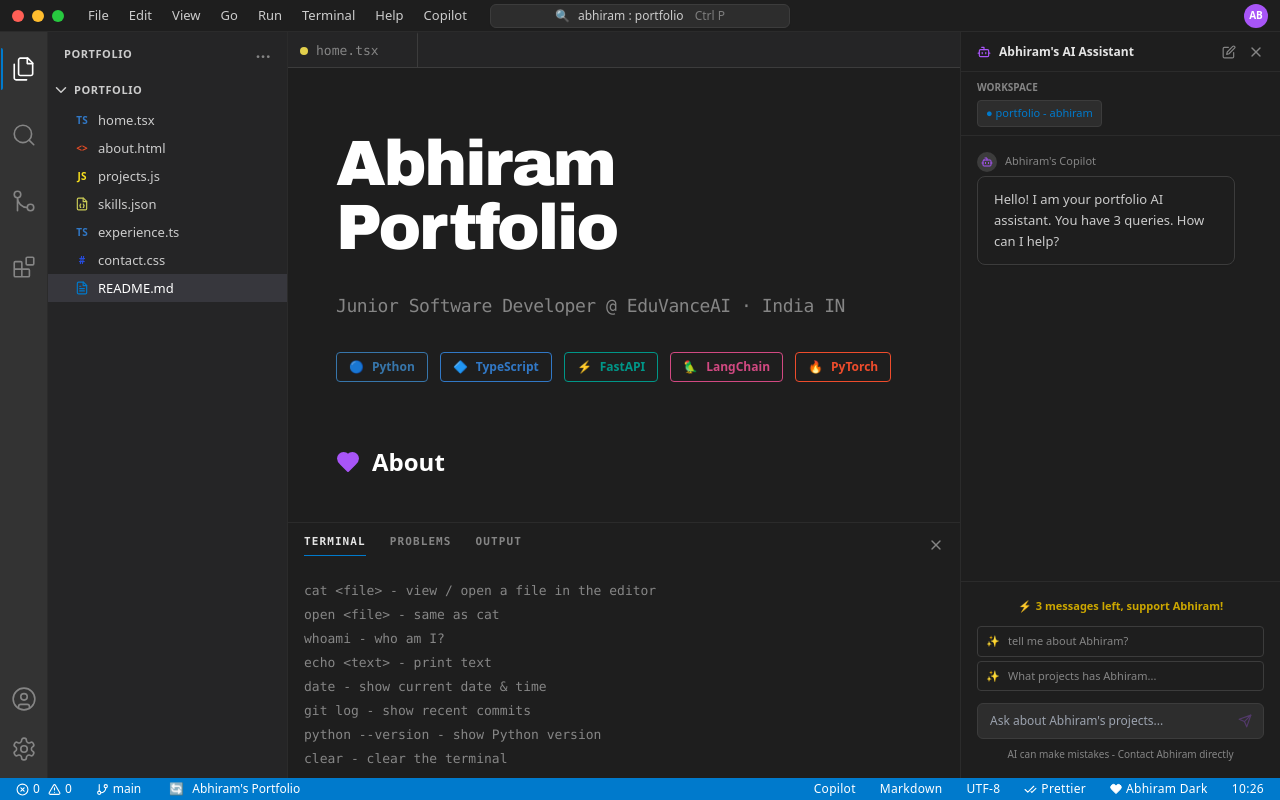
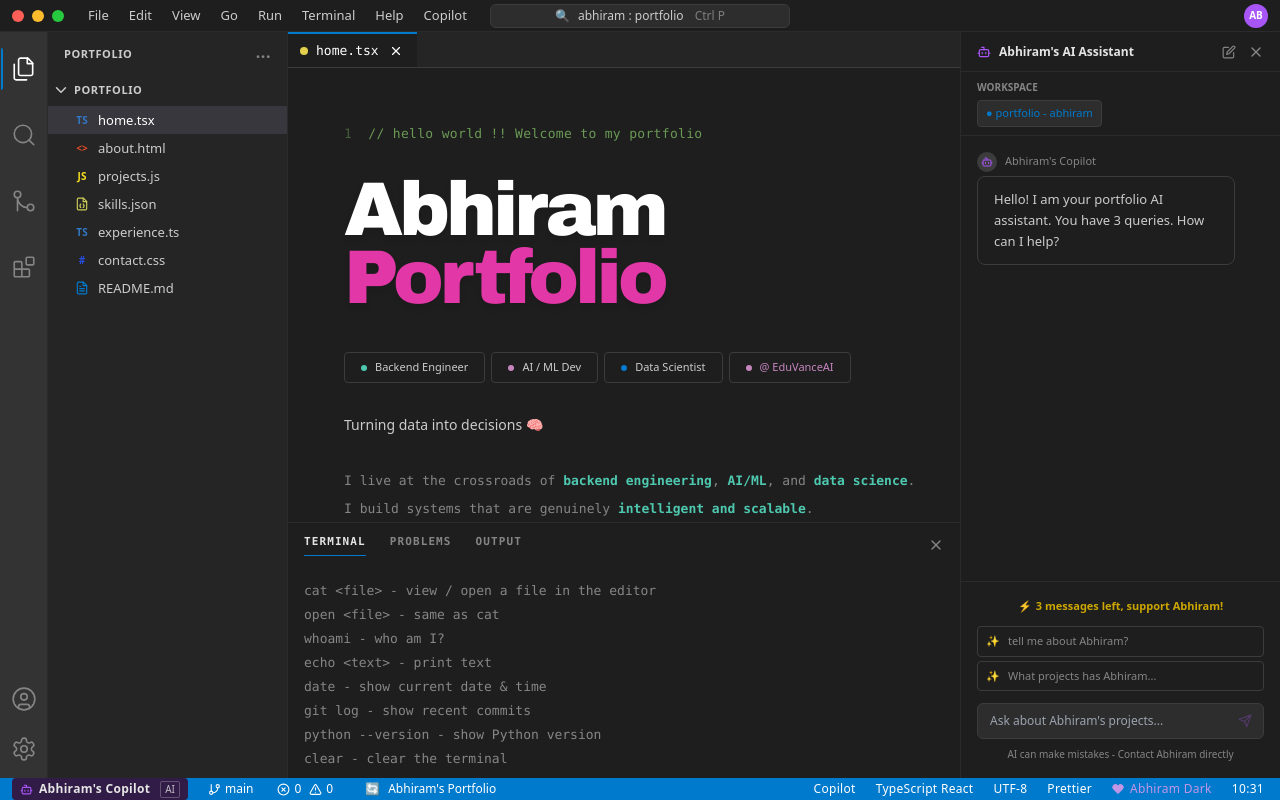
Before and after one commit to AbhiramNU/Portfolio, a React (Vite) app: page / in a window 1280 px wide. Built offline with nearby package versions, Linux system fonts and the light colour scheme.

Commit message:
feat: landing screen structure and close-button state logic

```diff
--- a/src/components/RightSidebar.jsx
+++ b/src/components/RightSidebar.jsx
@@ -1,9 +1,8 @@
 import React, { useState, useEffect, useRef } from 'react';
 import { useAssistant } from '../hooks/useAssistant';
 import { Send, Bot, User, PenSquare, X } from 'lucide-react';
-import { motion } from 'framer-motion';
 
-export default function RightSidebar() {
+export default function RightSidebar({ onClose }) {
   const { messages, sendMessage, queryCount, limitReached } = useAssistant();
   const [input, setInput] = useState('');
   const messagesEndRef = useRef(null);
@@ -20,19 +19,19 @@
   };
 
   return (
-    <div className="w-[320px] h-full bg-[#1e1e1e] border-l border-[#2b2b2b] flex flex-col shrink-0 font-sans">
-      <div className="h-[40px] px-4 flex items-center justify-between border-b border-[#2b2b2b]">
+    <div className="w-[320px] h-full bg-[#1e1e1e] border-l border-[#2b2b2b] flex flex-col shrink-0 font-sans z-10 box-border">
+      <div className="h-[40px] px-4 flex items-center justify-between border-b border-[#2b2b2b] shrink-0">
         <div className="flex items-center text-[#e5e5e5] text-[12px] font-semibold">
           <Bot size={14} className="mr-2 text-[#a855f7]" />
           Abhiram's AI Assistant
         </div>
         <div className="flex items-center space-x-3 text-[#858585]">
           <PenSquare size={14} className="cursor-pointer hover:text-white" />
-          <X size={16} className="cursor-pointer hover:text-white" />
+          <X size={16} className="cursor-pointer hover:text-white" onClick={onClose} />
         </div>
       </div>
 
-      <div className="px-4 py-2 border-b border-[#2b2b2b]">
+      <div className="px-4 py-2 border-b border-[#2b2b2b] shrink-0">
          <div className="text-[10px] text-[#858585] mb-1 font-bold">WORKSPACE</div>
          <div className="bg-[#2d2d2d] border border-[#3c3c3c] rounded px-2 py-1 text-[11px] text-[#007acc] inline-block">
             ● portfolio - abhiram
@@ -60,7 +59,7 @@
         <div ref={messagesEndRef} />
       </div>
 
-      <div className="p-4 border-t border-[#2b2b2b] bg-[#1e1e1e]">
+      <div className="p-4 border-t border-[#2b2b2b] bg-[#1e1e1e] shrink-0">
         <div className="flex items-center justify-center text-[11px] text-[#cca700] mb-3 font-semibold space-x-1">
            <span className="text-[#cca700]">⚡</span>
            <span>{3 - queryCount} message{3 - queryCount !== 1 ? 's' : ''} left, support Abhiram!</span>
--- a/src/components/StatusBar.jsx
+++ b/src/components/StatusBar.jsx
@@ -1,38 +1,46 @@
-import React from 'react';
+import React, { useState } from 'react';
 import { useTabs } from '../hooks/useTabs';
-import { GitBranch, XCircle, AlertTriangle, CheckCheck } from 'lucide-react';
+import { GitBranch, XCircle, AlertTriangle, CheckCheck, Bot } from 'lucide-react';
 
-export default function StatusBar() {
+export default function StatusBar({ toggleAssistant, isAssistantOpen }) {
   const { activeTab } = useTabs();
 
   return (
-    <div className="h-[22px] w-full bg-[#007acc] text-[#ffffff] flex items-center justify-between px-3 text-[12px] select-none shrink-0 font-sans cursor-pointer z-50">
-      <div className="flex items-center gap-4 h-full">
-        <div className="flex items-center gap-1 hover:bg-white/20 px-1 py-0.5 rounded transition-colors">
-          <XCircle size={13} /> 0 <AlertTriangle size={13} className="ml-1" /> 0
+    <div className="h-[22px] w-full bg-[#007acc] text-[#ffffff] flex items-center justify-between px-3 text-[12px] select-none shrink-0 font-sans z-50">
+      <div className="flex items-center gap-2 h-full">
+        {/* Assistant Toggle Button */}
+        <div
+          onClick={toggleAssistant}
+          className={`flex items-center gap-1.5 px-2 py-0.5 rounded cursor-pointer transition-colors ${isAssistantOpen ? 'bg-[#311c47] text-[#e5e5e5]' : 'hover:bg-white/20'}`}
+        >
+          <Bot size={13} className={isAssistantOpen ? 'text-[#a855f7]' : 'text-[#ffffff]'} />
+          <span className="font-semibold tracking-wide">Abhiram's Copilot</span>
+          <span className="text-[10px] opacity-80 border border-white/30 px-1 rounded-sm ml-1">AI</span>
         </div>
-        <div className="flex items-center gap-[4px] hover:bg-white/20 px-1 py-0.5 rounded transition-colors">
+
+        <div className="flex items-center gap-1 hover:bg-white/20 px-1 py-0.5 rounded cursor-pointer transition-colors ml-2">
           <GitBranch size={13} />
           <span>main</span>
         </div>
-        <div className="flex items-center gap-1 hover:bg-white/20 px-1 py-0.5 rounded transition-colors">
+
+        <div className="flex items-center gap-1 hover:bg-white/20 px-1 py-0.5 rounded cursor-pointer transition-colors ml-2">
+          <XCircle size={13} /> 0 <AlertTriangle size={13} className="ml-1" /> 0
+        </div>
+        <div className="flex items-center gap-1 hover:bg-white/20 px-1 py-0.5 rounded cursor-pointer transition-colors ml-3 font-medium">
           <span className="mx-1">🔄</span> Abhiram's Portfolio
         </div>
       </div>
 
       <div className="flex items-center gap-4 h-full">
-        <div className="hidden md:flex items-center gap-4">
-          <span className="hover:bg-white/20 px-1 py-0.5 rounded transition-colors tracking-wide">Copilot</span>
-          <span className="hover:bg-white/20 px-1 py-0.5 rounded transition-colors tracking-wide">Markdown</span>
-          <span className="hover:bg-white/20 px-1 py-0.5 rounded transition-colors tracking-wide">UTF-8</span>
-          <div className="flex items-center gap-[4px] hover:bg-white/20 px-1 py-0.5 rounded transition-colors">
-            <CheckCheck size={13} />
-            <span className="tracking-wide">Prettier</span>
-          </div>
-          <span className="hover:bg-white/20 px-1 py-0.5 rounded transition-colors tracking-wide font-medium flex items-center">
-            <Heart fill="#fff" size={12} className="mr-1" /> Abhiram Dark
+        <div className="hidden md:flex items-center gap-3">
+          <span className="hover:bg-white/20 px-1 py-0.5 rounded cursor-pointer transition-colors tracking-wide">Copilot</span>
+          <span className="hover:bg-white/20 px-1 py-0.5 rounded cursor-pointer transition-colors tracking-wide">TypeScript React</span>
+          <span className="hover:bg-white/20 px-1 py-0.5 rounded cursor-pointer transition-colors tracking-wide">UTF-8</span>
+          <span className="hover:bg-white/20 px-1 py-0.5 rounded cursor-pointer transition-colors tracking-wide">Prettier</span>
+          <span className="hover:bg-white/20 px-1 py-0.5 rounded cursor-pointer transition-colors tracking-wide font-medium flex items-center text-[#c296e6]">
+            <Heart fill="#c296e6" size={12} className="mr-1.5" /> Abhiram Dark
           </span>
-          <span className="hover:bg-white/20 px-1 py-0.5 rounded transition-colors tracking-wide">10:26</span>
+          <span className="hover:bg-white/20 px-1 py-0.5 rounded cursor-pointer transition-colors tracking-wide">10:31</span>
         </div>
       </div>
     </div>
--- a/src/components/Terminal.jsx
+++ b/src/components/Terminal.jsx
@@ -1,12 +1,12 @@
 import React, { useState } from 'react';
 import { X } from 'lucide-react';
 
-export default function Terminal() {
+export default function Terminal({ onClose }) {
   const [activeTab, setActiveTab] = useState('TERMINAL');
 
   return (
-    <div className="h-64 w-full bg-[#1e1e1e] border-t border-[#2b2b2b] flex flex-col font-mono text-[13px] shrink-0 z-10">
-      <div className="flex justify-between items-center px-4 h-9 mt-1">
+    <div className="h-64 w-full bg-[#1e1e1e] border-t border-[#2b2b2b] flex flex-col font-mono text-[13px] shrink-0 z-10 box-border">
+      <div className="flex justify-between items-center px-4 h-9 mt-1 shrink-0">
         <div className="flex space-x-6 uppercase text-[11px] tracking-widest font-semibold flex-1">
           {['TERMINAL', 'PROBLEMS', 'OUTPUT'].map(tab => (
             <span
@@ -18,7 +18,7 @@
             </span>
           ))}
         </div>
-        <X size={16} className="text-[#858585] cursor-pointer hover:text-white" />
+        <X size={16} className="text-[#858585] cursor-pointer hover:text-white" onClick={onClose} />
       </div>
       <div className="flex-1 p-4 overflow-auto custom-scrollbar text-[#cccccc]">
         {activeTab === 'TERMINAL' && (
--- a/src/editor/FileRouter.jsx
+++ b/src/editor/FileRouter.jsx
@@ -1,10 +1,14 @@
 import React from 'react';
 import CodeViewer from './CodeViewer';
 import MarkdownPreview from './MarkdownPreview';
+import HomePreview from './HomePreview';
 
 export default function FileRouter({ content, type, name }) {
   if (name === 'README.md') {
     return <MarkdownPreview />;
   }
+  if (name === 'home.tsx') {
+    return <HomePreview />;
+  }
   return <CodeViewer content={content} type={type} />;
 }
--- /dev/null
+++ b/src/editor/HomePreview.jsx
@@ -0,0 +1,92 @@
+import React from 'react';
+import { Terminal, User, Mail, Github, Linkedin, Monitor, Database, Infinity, ArrowUp, Briefcase, Link as LinkIcon, Instagram, Youtube } from 'lucide-react';
+
+export default function HomePreview() {
+  return (
+    <div className="flex-1 w-full h-full bg-[#1e1e1e] overflow-y-auto text-[#d4d4d4] font-mono p-10 custom-scrollbar">
+      <div className="max-w-4xl mx-auto pl-4">
+        <p className="text-[#6a9955] mb-8 mt-4 text-[13px] tracking-wide">
+          <span className="opacity-50 mr-2">1</span> // hello world !! Welcome to my portfolio
+        </p>
+
+        <h1 className="text-[76px] leading-[0.9] font-black tracking-tighter" style={{ fontFamily: "'Arial Black', 'Impact', sans-serif" }}>
+          <div className="text-white drop-shadow-md">Abhiram</div>
+          <div className="text-[#e237a6] drop-shadow-md">Portfolio</div>
+        </h1>
+
+        <div className="flex flex-wrap gap-[6px] mt-10 mb-8 text-[11px] font-sans font-medium w-max max-w-full">
+          <span className="flex items-center px-4 py-1.5 bg-[#1e1e1e] border border-[#3c3c3c] rounded text-[#cccccc]">
+             <div className="w-[6px] h-[6px] rounded-full bg-[#4ec9b0] mr-2"></div> Backend Engineer
+          </span>
+          <span className="flex items-center px-4 py-1.5 bg-[#1e1e1e] border border-[#3c3c3c] rounded text-[#cccccc]">
+             <div className="w-[6px] h-[6px] rounded-full bg-[#c586c0] mr-2"></div> AI / ML Dev
+          </span>
+          <span className="flex items-center px-4 py-1.5 bg-[#1e1e1e] border border-[#3c3c3c] rounded text-[#cccccc]">
+             <div className="w-[6px] h-[6px] rounded-full bg-[#007acc] mr-2"></div> Data Scientist
+          </span>
+          <span className="flex items-center px-4 py-1.5 bg-[#1e1e1e] border border-[#3c3c3c] rounded text-[#c586c0]">
+             <div className="w-[6px] h-[6px] rounded-full bg-[#c586c0] mr-2"></div> @ EduVanceAI
+          </span>
+        </div>
+
+        <p className="text-[#cccccc] mb-8 font-sans text-sm">Turning data into decisions 🧠</p>
+
+        <p className="text-[#858585] mb-12 font-mono text-[13px] leading-7 max-w-[650px]">
+          I live at the crossroads of <span className="text-[#4ec9b0] font-semibold">backend engineering</span>, <span className="text-[#4ec9b0] font-semibold">AI/ML</span>, and <span className="text-[#4ec9b0] font-semibold">data science</span>. I build systems that are genuinely <span className="text-[#4ec9b0] font-semibold">intelligent and scalable</span>.
+        </p>
+
+        <div className="flex gap-4 mb-16 font-sans">
+           <button className="flex items-center px-5 py-2.5 bg-[#007acc] hover:bg-[#005a9e] text-white text-[12px] font-semibold rounded cursor-pointer transition-colors shadow-sm">
+              <span className="mr-2 px-[6px] py-[2px] bg-[#1e1e1e]/20 text-[#007acc] rounded-[2px] text-[10px] fill-current">
+                <svg width="10" height="10" viewBox="0 0 24 24" fill="none" stroke="white" strokeWidth="2"><rect x="3" y="3" width="18" height="18" rx="2" ry="2"></rect><circle cx="8.5" cy="8.5" r="1.5" fill="white"></circle><polyline points="21 15 16 10 5 21"></polyline></svg>
+              </span> Projects
+           </button>
+           <button className="flex items-center px-5 py-2.5 bg-[#2d2d2d] hover:bg-[#3c3c3c] border border-[#3c3c3c] text-[#cccccc] text-[12px] font-semibold rounded cursor-pointer transition-colors">
+              <User size={14} className="mr-2 text-[#a855f7]" /> About Me
+           </button>
+           <button className="flex items-center px-5 py-2.5 bg-[#2d2d2d] hover:bg-[#3c3c3c] border border-[#3c3c3c] text-[#cccccc] text-[12px] font-semibold rounded cursor-pointer transition-colors">
+              <Mail size={14} className="mr-2" /> Contact
+           </button>
+        </div>
+
+        <div className="grid grid-cols-4 bg-[#252526] border border-[#3c3c3c] rounded-lg p-8 mb-12 text-center items-center shadow-md">
+            <div className="flex flex-col items-center justify-center border-r border-[#3c3c3c]">
+               <div className="text-3xl font-black text-white mb-3 font-sans tracking-wide">3+</div>
+               <div className="text-[10px] text-[#858585] tracking-[0.2em] font-sans font-bold">YEARS</div>
+            </div>
+            <div className="flex flex-col items-center justify-center border-r border-[#3c3c3c]">
+               <div className="text-3xl font-black text-white mb-3 font-sans tracking-wide">10+</div>
+               <div className="text-[10px] text-[#858585] tracking-[0.2em] font-sans font-bold">PROJECTS</div>
+            </div>
+            <div className="flex flex-col items-center justify-center border-r border-[#3c3c3c]">
+               <div className="text-3xl font-black text-white mb-3 font-sans"><Infinity size={32} /></div>
+               <div className="text-[10px] text-[#858585] tracking-[0.2em] font-sans font-bold">CURIOSITY</div>
+            </div>
+            <div className="flex flex-col items-center justify-center">
+               <div className="text-3xl font-black text-white mb-3 font-sans tracking-wide flex justify-center"><ArrowUp size={32} /></div>
+               <div className="text-[10px] text-[#858585] tracking-[0.2em] font-sans font-bold">ALWAYS LEARNING</div>
+            </div>
+        </div>
+
+        <div className="flex flex-wrap gap-3 font-sans max-w-4xl pb-10">
+            <SocialBadge platform="GitHub" icon={<Github size={14} />} />
+            <SocialBadge platform="LinkedIn" icon={<Linkedin size={14} className="text-[#0a66c2]" />} />
+            <SocialBadge platform="Medium" icon={<Monitor size={14} />} />
+            <SocialBadge platform="Tableau" icon={<Database size={14} className="text-[#e97b39]" />} />
+            <SocialBadge platform="LeetCode" icon={<LinkIcon size={14} className="text-[#ffa116]" />} />
+            <SocialBadge platform="Instagram" icon={<Instagram size={14} className="text-[#e1306c]" />} />
+            <SocialBadge platform="Email" icon={<Mail size={14} className="text-[#4ec9b0]" />} />
+            <SocialBadge platform="Youtube" icon={<Youtube size={14} className="text-[#ff0000]" />} />
+        </div>
+      </div>
+    </div>
+  );
+}
+
+function SocialBadge({ platform, icon }) {
+  return (
+    <div className="px-4 py-2 border border-[#3c3c3c] rounded bg-[#1e1e1e] hover:bg-[#2d2d2d] cursor-pointer text-[#cccccc] text-[12px] flex items-center shadow-sm transition-colors">
+      <span className="mr-2">{icon}</span> {platform}
+    </div>
+  );
+}
--- a/src/hooks/useTabs.jsx
+++ b/src/hooks/useTabs.jsx
@@ -5,7 +5,7 @@
 
 export const TabProvider = ({ children }) => {
   const [files] = useState(initialFiles);
-  const [activeTab, setActiveTab] = useState('README.md');
+  const [activeTab, setActiveTab] = useState('home.tsx');
   const [openTabs, setOpenTabs] = useState([files[0]]);
 
   const openFile = (fileName) => {
--- a/src/layout/VSCodeLayout.jsx
+++ b/src/layout/VSCodeLayout.jsx
@@ -10,6 +10,8 @@
 export default function VSCodeLayout() {
   const [activeActivityTab, setActiveActivityTab] = useState('files');
   const [isSidebarOpen, setIsSidebarOpen] = useState(true);
+  const [isTerminalOpen, setIsTerminalOpen] = useState(true);
+  const [isAssistantOpen, setIsAssistantOpen] = useState(true);
 
   const toggleActivityTab = (tab) => {
     if (activeActivityTab === tab && isSidebarOpen) {
@@ -28,11 +30,14 @@
         <Sidebar isOpen={isSidebarOpen && activeActivityTab === 'files'} />
         <div className="flex-1 flex flex-col min-w-0">
           <Editor />
-          <Terminal />
+          {isTerminalOpen && <Terminal onClose={() => setIsTerminalOpen(false)} />}
         </div>
-        <RightSidebar />
+        {isAssistantOpen && <RightSidebar onClose={() => setIsAssistantOpen(false)} />}
       </div>
-      <StatusBar />
+      <StatusBar
+        toggleAssistant={() => setIsAssistantOpen(!isAssistantOpen)}
+        isAssistantOpen={isAssistantOpen}
+      />
     </div>
   );
 }
```
